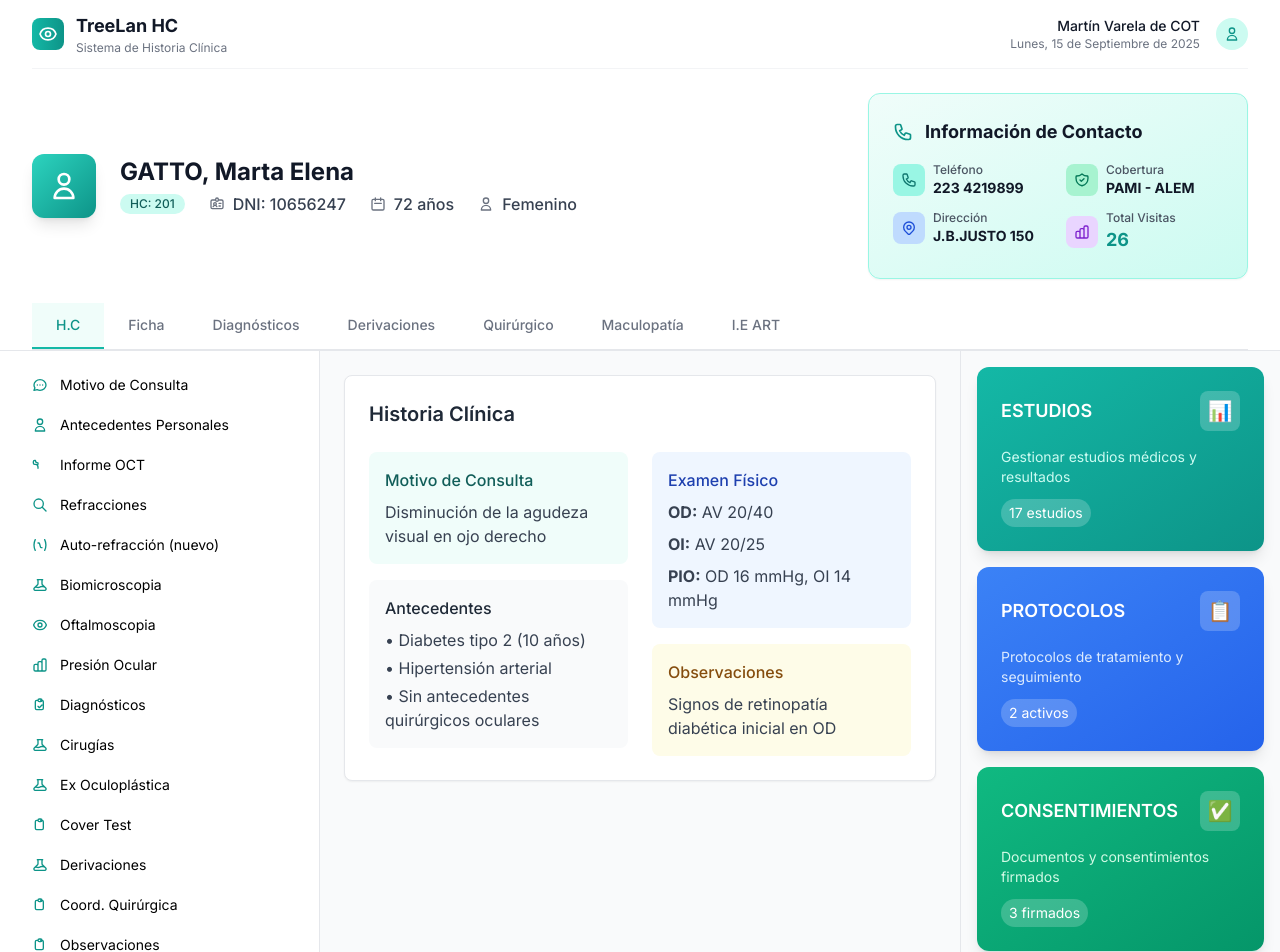
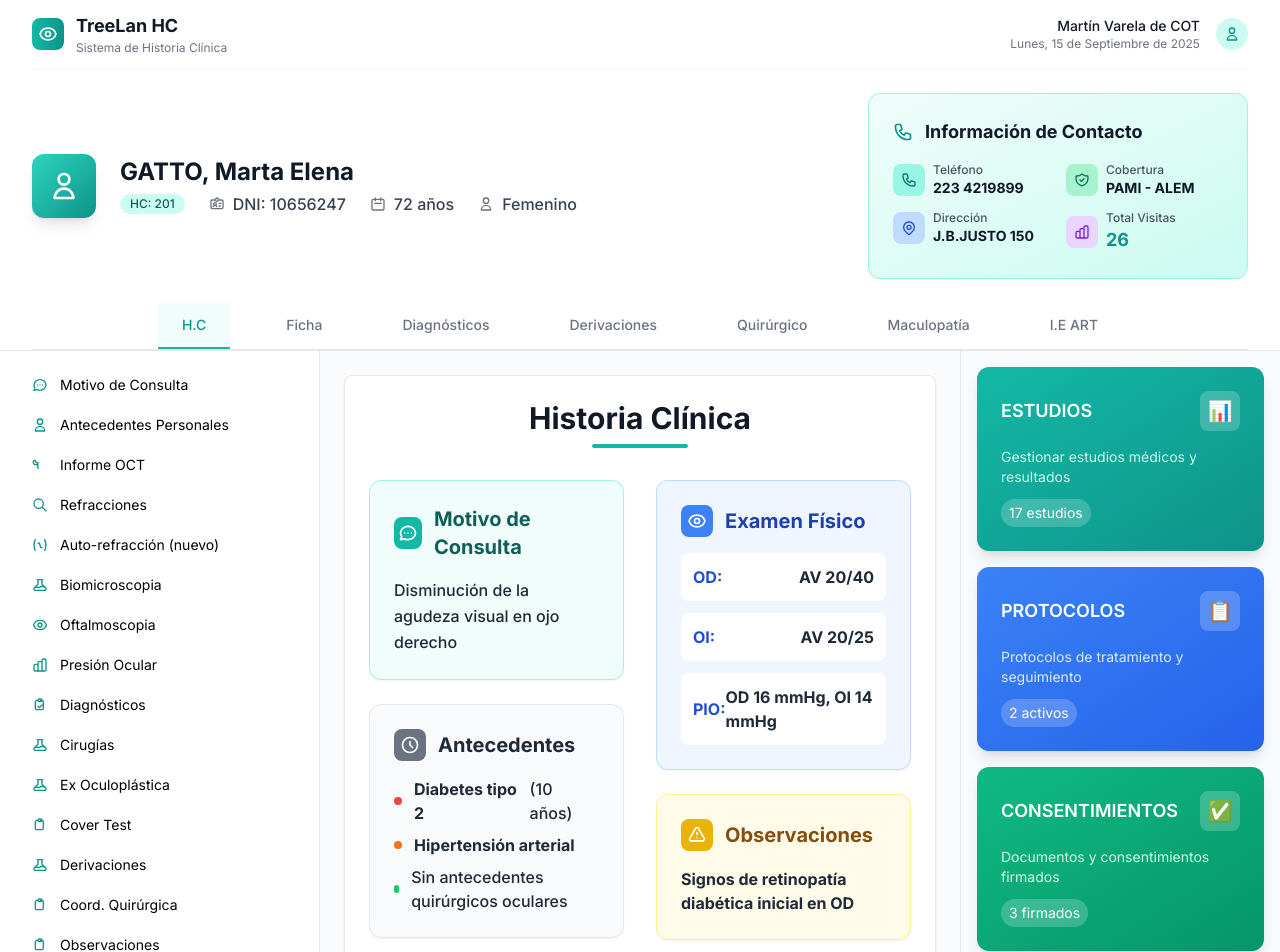
Before and after one commit to Fran-Larrosa-7id/protoHC, an Angular app: page / in a window 1280 px wide. Shown: the top 952 px of the page. Built offline with nearby package versions, Linux system fonts and the light colour scheme.

Commit message:
feat: Redesign patient info and navigation tabs for enhanced clarity and user engagement

```diff
--- a/src/app/app.html
+++ b/src/app/app.html
@@ -140,7 +140,8 @@
       </div>
 
       <!-- Navigation Tabs -->
-      <nav class="flex border-b border-gray-200" aria-label="Tabs">
+      <nav class="flex justify-center border-b border-gray-200" aria-label="Tabs">
+        <div class="flex space-x-8">
           <button
             *ngFor="let tab of tabs"
             (click)="setActiveTab(tab.id)"
@@ -150,6 +151,7 @@
             class="px-6 py-3 border-b-2 font-medium text-sm transition-all duration-200">
             {{ tab.label }}
           </button>
+        </div>
       </nav>
     </div>
   </header>
@@ -269,66 +271,160 @@
         <div class="bg-white rounded-lg shadow-sm border border-gray-200 p-6 h-full">
 
           <!-- H.C Content (Historia Clínica) - DEFAULT -->
-          <div *ngIf="activeTab === 'hc'" class="space-y-6">
-            <h3 class="text-xl font-semibold text-gray-800 mb-4">Historia Clínica</h3>
-
-            <div class="grid grid-cols-2 gap-6">
-              <div class="space-y-4">
-                <div class="p-4 bg-primary-50 rounded-lg">
-                  <h4 class="font-medium text-primary-800 mb-2">Motivo de Consulta</h4>
-                  <p class="text-gray-700">Disminución de la agudeza visual en ojo derecho</p>
+          <div *ngIf="activeTab === 'hc'" class="space-y-8">
+            <div class="text-center mb-8">
+              <h3 class="text-3xl font-bold text-gray-900 mb-2">Historia Clínica</h3>
+              <div class="w-24 h-1 bg-primary-500 mx-auto rounded-full"></div>
             </div>
 
-                <div class="p-4 bg-gray-50 rounded-lg">
-                  <h4 class="font-medium text-gray-800 mb-2">Antecedentes</h4>
-                  <ul class="text-gray-700 space-y-1">
-                    <li>• Diabetes tipo 2 (10 años)</li>
-                    <li>• Hipertensión arterial</li>
-                    <li>• Sin antecedentes quirúrgicos oculares</li>
+            <div class="max-w-5xl mx-auto">
+              <div class="grid grid-cols-2 gap-8">
+                <div class="space-y-6">
+                  <div class="p-6 bg-primary-50 rounded-xl border border-primary-200 shadow-sm">
+                    <h4 class="text-xl font-bold text-primary-800 mb-4 flex items-center">
+                      <div class="w-8 h-8 bg-primary-500 rounded-lg flex items-center justify-center mr-3">
+                        <svg class="w-5 h-5 text-white" fill="none" stroke="currentColor" viewBox="0 0 24 24">
+                          <path stroke-linecap="round" stroke-linejoin="round" stroke-width="2" d="M8 12h.01M12 12h.01M16 12h.01M21 12c0 4.418-4.03 8-9 8a9.863 9.863 0 01-4.255-.949L3 20l1.395-3.72C3.512 15.042 3 13.574 3 12c0-4.418 4.03-8 9-8s9 3.582 9 8z"></path>
+                        </svg>
+                      </div>
+                      Motivo de Consulta
+                    </h4>
+                    <p class="text-gray-800 font-medium leading-relaxed">Disminución de la agudeza visual en ojo derecho</p>
+                  </div>
+
+                  <div class="p-6 bg-gray-50 rounded-xl border border-gray-200 shadow-sm">
+                    <h4 class="text-xl font-bold text-gray-800 mb-4 flex items-center">
+                      <div class="w-8 h-8 bg-gray-500 rounded-lg flex items-center justify-center mr-3">
+                        <svg class="w-5 h-5 text-white" fill="none" stroke="currentColor" viewBox="0 0 24 24">
+                          <path stroke-linecap="round" stroke-linejoin="round" stroke-width="2" d="M12 8v4l3 3m6-3a9 9 0 11-18 0 9 9 0 0118 0z"></path>
+                        </svg>
+                      </div>
+                      Antecedentes
+                    </h4>
+                    <ul class="text-gray-800 space-y-2 font-medium">
+                      <li class="flex items-center">
+                        <span class="w-2 h-2 bg-red-500 rounded-full mr-3"></span>
+                        <strong>Diabetes tipo 2</strong> (10 años)
+                      </li>
+                      <li class="flex items-center">
+                        <span class="w-2 h-2 bg-orange-500 rounded-full mr-3"></span>
+                        <strong>Hipertensión arterial</strong>
+                      </li>
+                      <li class="flex items-center">
+                        <span class="w-2 h-2 bg-green-500 rounded-full mr-3"></span>
+                        Sin antecedentes quirúrgicos oculares
+                      </li>
                     </ul>
                   </div>
                 </div>
 
-              <div class="space-y-4">
-                <div class="p-4 bg-blue-50 rounded-lg">
-                  <h4 class="font-medium text-blue-800 mb-2">Examen Físico</h4>
-                  <div class="text-gray-700 space-y-2">
-                    <p><strong>OD:</strong> AV 20/40</p>
-                    <p><strong>OI:</strong> AV 20/25</p>
-                    <p><strong>PIO:</strong> OD 16 mmHg, OI 14 mmHg</p>
+                <div class="space-y-6">
+                  <div class="p-6 bg-blue-50 rounded-xl border border-blue-200 shadow-sm">
+                    <h4 class="text-xl font-bold text-blue-800 mb-4 flex items-center">
+                      <div class="w-8 h-8 bg-blue-500 rounded-lg flex items-center justify-center mr-3">
+                        <svg class="w-5 h-5 text-white" fill="none" stroke="currentColor" viewBox="0 0 24 24">
+                          <path stroke-linecap="round" stroke-linejoin="round" stroke-width="2" d="M15 12a3 3 0 11-6 0 3 3 0 016 0z"></path>
+                          <path stroke-linecap="round" stroke-linejoin="round" stroke-width="2" d="M2.458 12C3.732 7.943 7.523 5 12 5c4.478 0 8.268 2.943 9.542 7-1.274 4.057-5.064 7-9.542 7-4.477 0-8.268-2.943-9.542-7z"></path>
+                        </svg>
+                      </div>
+                      Examen Físico
+                    </h4>
+                    <div class="text-gray-800 space-y-3 font-medium">
+                      <div class="flex justify-between items-center p-3 bg-white rounded-lg">
+                        <span class="font-bold text-blue-700">OD:</span>
+                        <span class="font-bold">AV 20/40</span>
+                      </div>
+                      <div class="flex justify-between items-center p-3 bg-white rounded-lg">
+                        <span class="font-bold text-blue-700">OI:</span>
+                        <span class="font-bold">AV 20/25</span>
+                      </div>
+                      <div class="flex justify-between items-center p-3 bg-white rounded-lg">
+                        <span class="font-bold text-blue-700">PIO:</span>
+                        <span class="font-bold">OD 16 mmHg, OI 14 mmHg</span>
+                      </div>
                     </div>
                   </div>
 
-                <div class="p-4 bg-yellow-50 rounded-lg">
-                  <h4 class="font-medium text-yellow-800 mb-2">Observaciones</h4>
-                  <p class="text-gray-700">Signos de retinopatía diabética inicial en OD</p>
+                  <div class="p-6 bg-yellow-50 rounded-xl border border-yellow-200 shadow-sm">
+                    <h4 class="text-xl font-bold text-yellow-800 mb-4 flex items-center">
+                      <div class="w-8 h-8 bg-yellow-500 rounded-lg flex items-center justify-center mr-3">
+                        <svg class="w-5 h-5 text-white" fill="none" stroke="currentColor" viewBox="0 0 24 24">
+                          <path stroke-linecap="round" stroke-linejoin="round" stroke-width="2" d="M12 9v2m0 4h.01m-6.938 4h13.856c1.54 0 2.502-1.667 1.732-3L13.732 4c-.77-1.333-2.694-1.333-3.464 0L3.34 16c-.77 1.333.192 3 1.732 3z"></path>
+                        </svg>
+                      </div>
+                      Observaciones
+                    </h4>
+                    <p class="text-gray-800 font-bold">Signos de retinopatía diabética inicial en OD</p>
+                  </div>
                 </div>
               </div>
             </div>
           </div>
 
           <!-- Ficha Content -->
-          <div *ngIf="activeTab === 'ficha'" class="space-y-6">
-            <h3 class="text-xl font-semibold text-gray-800 mb-4">Ficha del Paciente</h3>
-            <div class="grid grid-cols-2 gap-6" *ngIf="patient">
-              <div class="space-y-4">
-                <div class="p-4 border border-gray-200 rounded-lg">
-                  <h4 class="font-medium text-gray-800 mb-2">Datos Personales</h4>
-                  <div class="space-y-2 text-sm">
-                    <p><strong>Nombre:</strong> {{patient.name}}</p>
-                    <p><strong>DNI:</strong> {{patient.dni}}</p>
-                    <p><strong>Fecha Nac:</strong> {{patient.birthDate}}</p>
-                    <p><strong>Edad:</strong> {{patient.age}} años</p>
+          <div *ngIf="activeTab === 'ficha'" class="space-y-8">
+            <div class="text-center mb-8">
+              <h3 class="text-3xl font-bold text-gray-900 mb-2">Ficha del Paciente</h3>
+              <div class="w-24 h-1 bg-primary-500 mx-auto rounded-full"></div>
+            </div>
+
+            <div class="max-w-4xl mx-auto" *ngIf="patient">
+              <div class="grid grid-cols-2 gap-8">
+                <div class="space-y-6">
+                  <div class="p-6 border-2 border-primary-200 rounded-xl shadow-sm bg-white">
+                    <h4 class="text-xl font-bold text-gray-800 mb-4 flex items-center">
+                      <div class="w-8 h-8 bg-primary-500 rounded-lg flex items-center justify-center mr-3">
+                        <svg class="w-5 h-5 text-white" fill="none" stroke="currentColor" viewBox="0 0 24 24">
+                          <path stroke-linecap="round" stroke-linejoin="round" stroke-width="2" d="M16 7a4 4 0 11-8 0 4 4 0 018 0zM12 14a7 7 0 00-7 7h14a7 7 0 00-7-7z"></path>
+                        </svg>
+                      </div>
+                      Datos Personales
+                    </h4>
+                    <div class="space-y-3">
+                      <div class="flex justify-between items-center p-3 bg-gray-50 rounded-lg">
+                        <span class="font-bold text-gray-600">Nombre:</span>
+                        <span class="font-bold text-gray-900">{{patient.name}}</span>
+                      </div>
+                      <div class="flex justify-between items-center p-3 bg-gray-50 rounded-lg">
+                        <span class="font-bold text-gray-600">DNI:</span>
+                        <span class="font-bold text-gray-900">{{patient.dni}}</span>
+                      </div>
+                      <div class="flex justify-between items-center p-3 bg-gray-50 rounded-lg">
+                        <span class="font-bold text-gray-600">Fecha Nac:</span>
+                        <span class="font-bold text-gray-900">{{patient.birthDate}}</span>
+                      </div>
+                      <div class="flex justify-between items-center p-3 bg-gray-50 rounded-lg">
+                        <span class="font-bold text-gray-600">Edad:</span>
+                        <span class="font-bold text-primary-600 text-lg">{{patient.age}} años</span>
                       </div>
                     </div>
                   </div>
-              <div class="space-y-4">
-                <div class="p-4 border border-gray-200 rounded-lg">
-                  <h4 class="font-medium text-gray-800 mb-2">Contacto</h4>
-                  <div class="space-y-2 text-sm">
-                    <p><strong>Teléfono:</strong> {{patient.phone}}</p>
-                    <p><strong>Email:</strong> {{patient.email || 'No especificado'}}</p>
-                    <p><strong>Dirección:</strong> {{patient.address}}</p>
+                </div>
+
+                <div class="space-y-6">
+                  <div class="p-6 border-2 border-blue-200 rounded-xl shadow-sm bg-white">
+                    <h4 class="text-xl font-bold text-gray-800 mb-4 flex items-center">
+                      <div class="w-8 h-8 bg-blue-500 rounded-lg flex items-center justify-center mr-3">
+                        <svg class="w-5 h-5 text-white" fill="none" stroke="currentColor" viewBox="0 0 24 24">
+                          <path stroke-linecap="round" stroke-linejoin="round" stroke-width="2" d="M3 5a2 2 0 012-2h3.28a1 1 0 01.948.684l1.498 4.493a1 1 0 01-.502 1.21l-2.257 1.13a11.042 11.042 0 005.516 5.516l1.13-2.257a1 1 0 011.21-.502l4.493 1.498a1 1 0 01.684.949V19a2 2 0 01-2 2h-1C9.716 21 3 14.284 3 6V5z"></path>
+                        </svg>
+                      </div>
+                      Contacto
+                    </h4>
+                    <div class="space-y-3">
+                      <div class="flex justify-between items-center p-3 bg-gray-50 rounded-lg">
+                        <span class="font-bold text-gray-600">Teléfono:</span>
+                        <span class="font-bold text-gray-900">{{patient.phone}}</span>
+                      </div>
+                      <div class="flex justify-between items-center p-3 bg-gray-50 rounded-lg">
+                        <span class="font-bold text-gray-600">Email:</span>
+                        <span class="font-bold text-gray-900">{{patient.email || 'No especificado'}}</span>
+                      </div>
+                      <div class="flex justify-between items-center p-3 bg-gray-50 rounded-lg">
+                        <span class="font-bold text-gray-600">Dirección:</span>
+                        <span class="font-bold text-gray-900">{{patient.address}}</span>
+                      </div>
+                    </div>
                   </div>
                 </div>
               </div>
```
Lines whose indentation alone changed are shown as unchanged.
